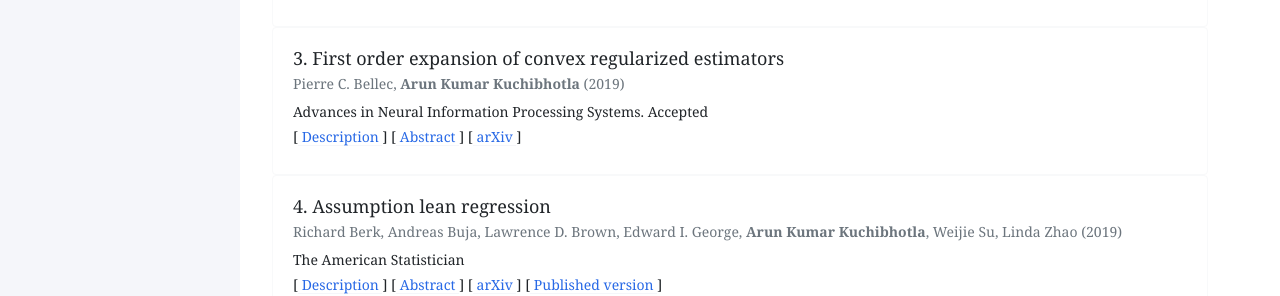
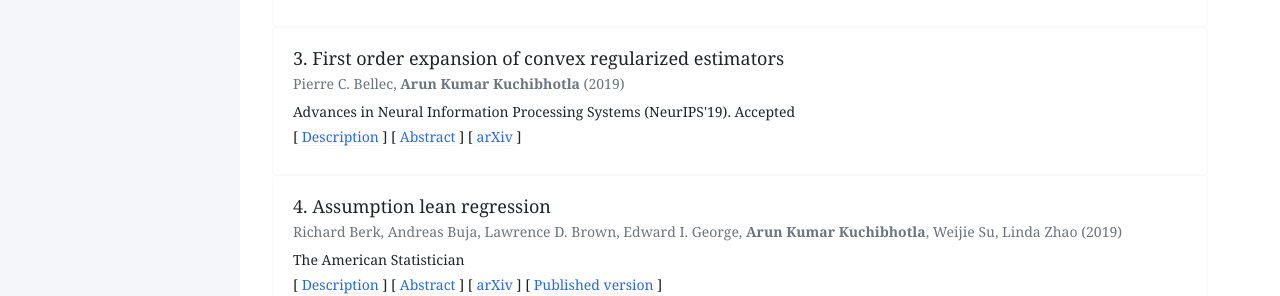
Before and after one commit to Arun-Kuchibhotla/Arun-Kuchibhotla.github.io, a Jekyll site: the page built from docs/research.md, in a window 1280 px wide. Shown: the part 529-825 px from the top of the page. Built offline with Jekyll 4.4.1, drawn with Linux system fonts in a browser that asks for light colours; nearby versions of some CDN libraries.

```diff
--- a/_data/publications.json
+++ b/_data/publications.json
@@ -550,11 +550,11 @@
 				"name": "Arun Kumar Kuchibhotla"
 			}
 		],
-		"source": "Advances in Neural Information Processing Systems. Accepted",
+		"source": "Advances in Neural Information Processing Systems (NeurIPS'19). Accepted",
 		"year": 2019,
 		"order": 2,
 		"volume": 33,
-		"citation_url": "https://neurips.cc/Conferences/2019/AcceptedPapersInitial",
+		"citation_url": "https://arxiv.org/abs/1910.05480",
 		"cites_url": "https://neurips.cc/Conferences/2019/AcceptedPapersInitial",
 		"cites": 1,
 		"ecc": 1,
```
